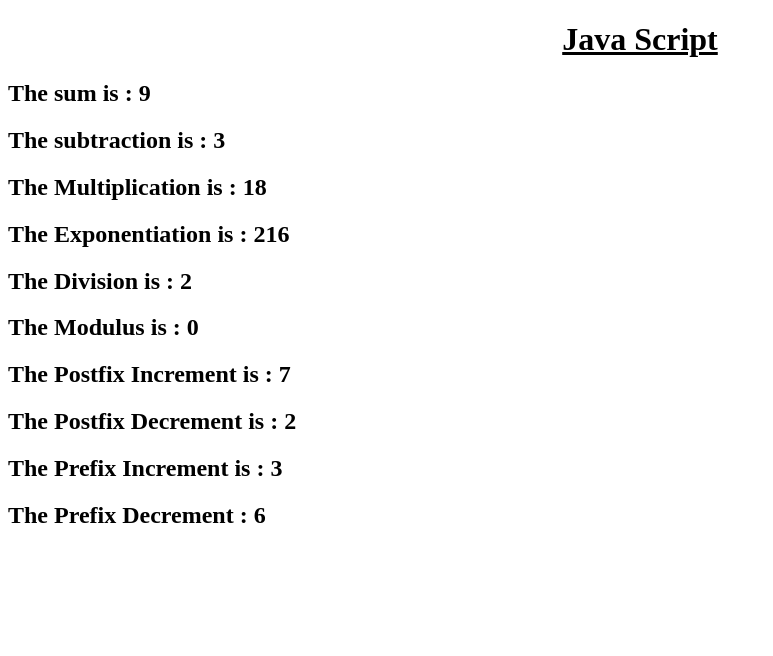
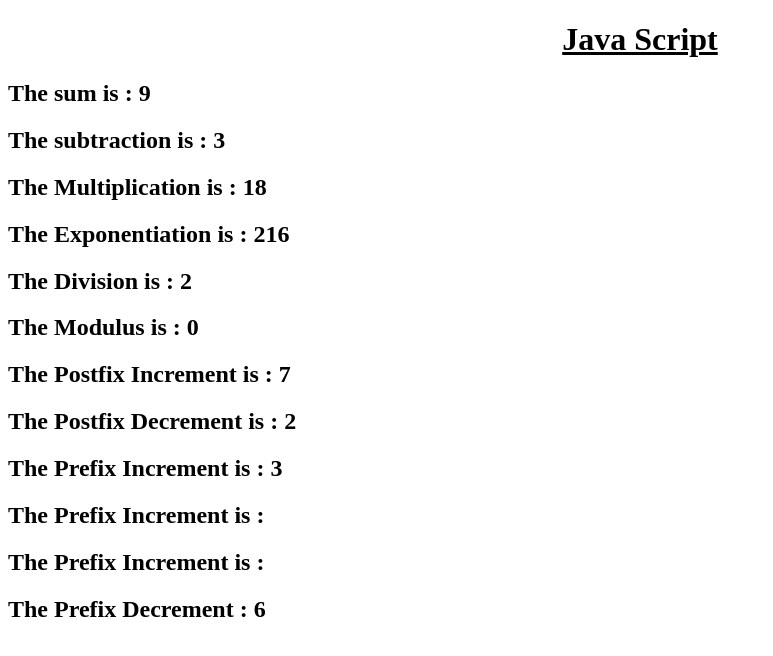
Before and after one commit to Sonaton43/Java-Script, a plain HTML site: page index.html in a window 1280 px wide. Shown: the whole page, without its empty margins (0-773 px from the left). Drawn offline with Linux system fonts and the light colour scheme.

Commit message:
........

```diff
--- a/index.html
+++ b/index.html
@@ -17,6 +17,8 @@
 	<h2>The Postfix Increment is : <b id="demo7"></b></h2>
 	<h2>The Postfix Decrement is : <b id="demo8"></b></h2>
 	<h2>The Prefix Increment is : <b id="demo9"></b></h2>
+	<h2>The Prefix Increment is : <b ></b></h2>
+	<h2>The Prefix Increment is : <b ></b></h2>
 	<h2>The Prefix Decrement : <b id="demo10"></b></h2>
 
 
```
